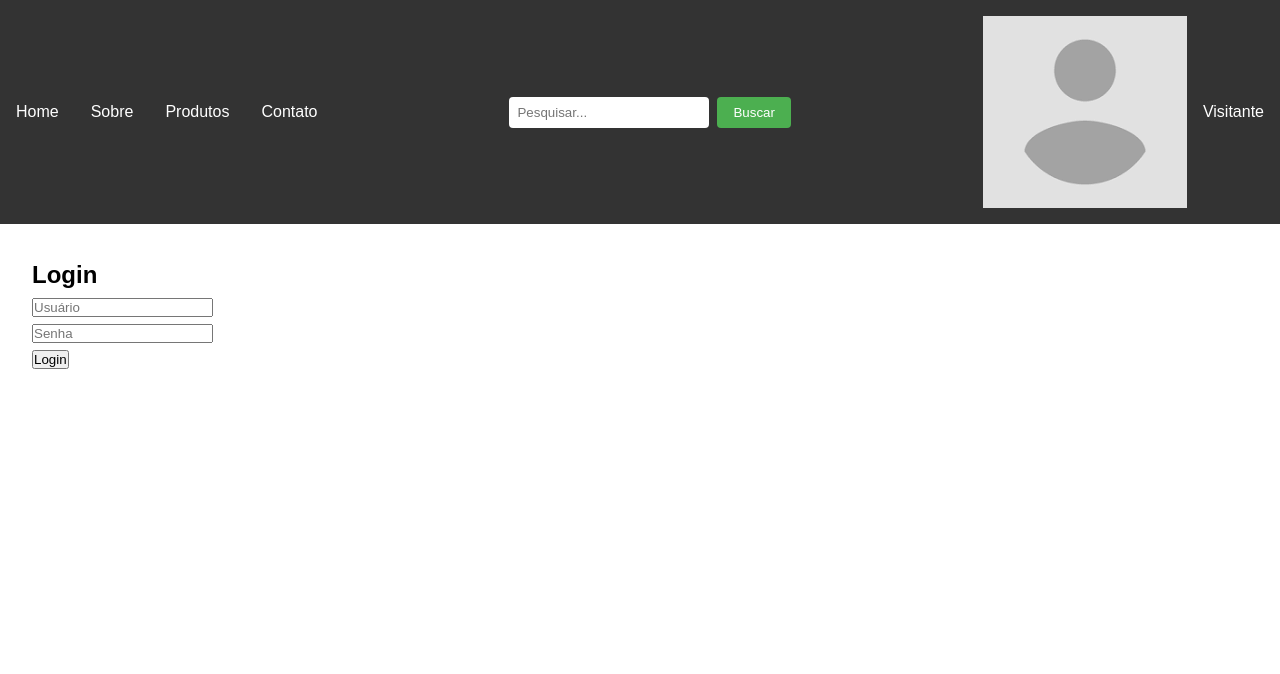
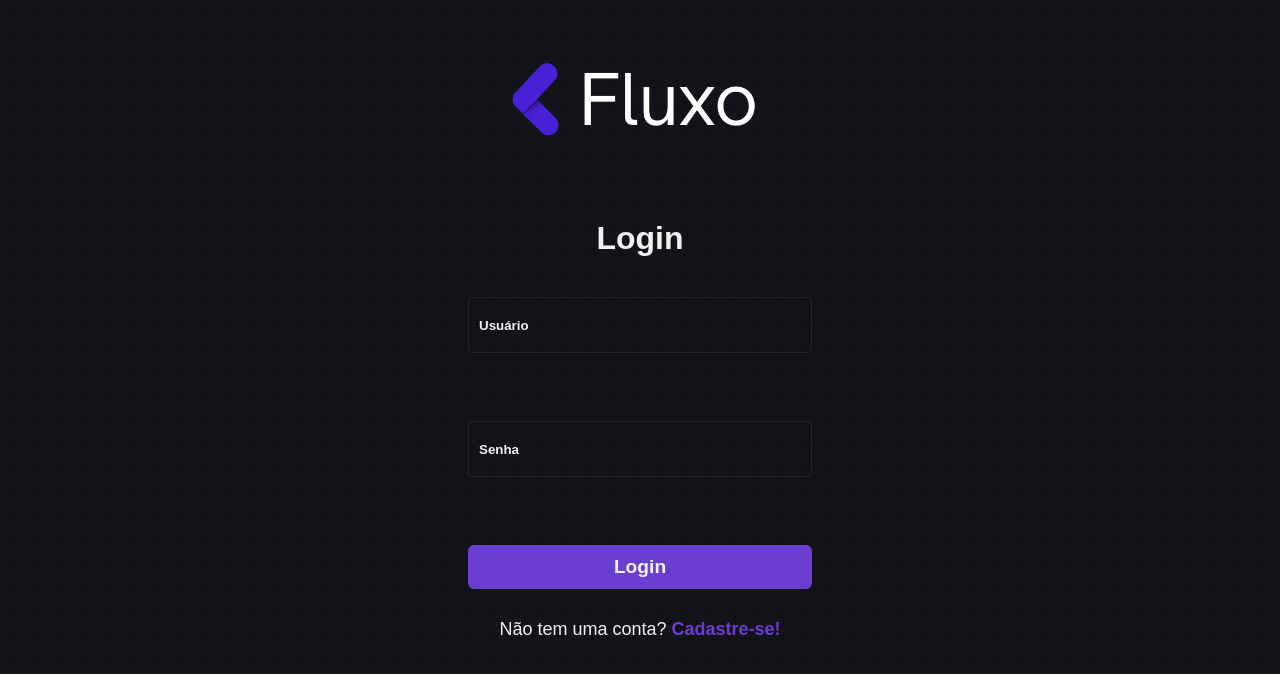
Before and after one commit to guilherme11504/Fluxo-Financial-app, a Django app: template apps/autenticacao/templates/login.html in a window 1280 px wide. Shown: the top 674 px of the page. Run offline with Django 4.2, Linux system fonts and the light colour scheme; the template is opened without the code that fills it, so the values that code supplies are empty; parts of the project's set-up code (start-up, migrations or seed data) failed here and were passed over.

Commit message:
logo  refatorado e telas de login/registro finalizadas

```diff
--- /dev/null
+++ b/apps/autenticacao/static/autenticacao/css/auth_forms.css
@@ -0,0 +1,114 @@
+*{
+    margin: 0;
+    padding: 0;
+    box-sizing: border-box;
+}
+
+body{
+    font-family: Arial, sans-serif;
+    background-color: #121318;
+    background-image:
+      radial-gradient(circle, rgba(255, 255, 255, 0.015) 1px, transparent 1px);
+    background-size: 3px 3px;
+}
+
+.form-container{
+    display: flex;
+    flex-direction: column;
+    justify-content: center;
+    align-items: center;
+}
+
+.form-container h2{
+    margin-bottom: 20px;
+    color: #F1F1F1;
+    font-size: xx-large;
+}
+
+.form-container form{
+    display: flex;
+    flex-direction: column;
+    width: 30%;
+    gap: 20px;
+    padding: 20px;
+
+}
+
+.form-container form input{
+    width: 100%;
+    height: 3.5rem;
+    padding: 10px;
+    margin-bottom: 10px;
+    border: 1px solid;
+    background-color: transparent;
+    border-radius: 4px;
+    font-weight: bold;
+    border-color: #262626;
+}
+
+.form-container form input::placeholder{
+    color: #F1F1F1;
+}
+
+.form-container form input:focus{
+    outline: none;
+    border-color: #6a3ecf;
+}
+
+.form-container span{
+    color: #F1F1F1;
+    font-size: large;
+}
+
+.form-container span a{
+    color: #6a3ecf;
+    text-decoration: none;
+    font-weight: bold;
+    font-size: large;
+}
+
+.form-container form button{
+    width: 100%;
+    padding: 10px;
+    margin-bottom: 10px;
+    border: 1px solid;
+    background-color: #6a3ecf;
+    border-radius: 6px;
+    border-color: transparent;
+    font-weight: bold;
+    color: #F1F1F1;
+    font-size: larger;
+}
+
+button:hover{
+    background-color: #eeeef0;
+}
+
+.form-container form label{
+    color: #F1F1F1;
+}
+
+.logo-container{
+    display: flex;
+    justify-content: center;
+    align-items: center;
+    margin-bottom: 20px;
+    width:100%;
+    max-height: 200px;
+}
+
+img{
+    max-width: 300px;
+    max-height: 300px;
+    padding-right: 1rem;
+}
+
+input:-webkit-autofill,
+input:-webkit-autofill:hover,
+input:-webkit-autofill:focus,
+input:-webkit-autofill:active {
+  transition: background-color 5000s ease-in-out 0s !important;
+  -webkit-text-fill-color: #F1F1F1 !important;
+  box-shadow: 0 0 0 1000px #121318 inset !important;
+  border-color: #262626 !important;
+}
--- /dev/null
+++ b/apps/autenticacao/static/autenticacao/js/register.js
@@ -0,0 +1,15 @@
+document.addEventListener('DOMContentLoaded', function () {
+    const form = document.querySelector('form');
+    const passwordInput = form.querySelector('input[name="senha"]');
+    const confirmPasswordInput = form.querySelector('input[name="confirm-password"]');
+    const msgErro = document.getElementById('msg-erro');
+
+    form.addEventListener('submit', function (event) {
+      msgErro.innerHTML = ''; // limpa antes
+
+      if (passwordInput.value !== confirmPasswordInput.value) {
+        event.preventDefault();
+        msgErro.innerHTML = '<p style="color: red;">Senhas não coincidem. Por favor, verifique.</p>';
+      }
+    });
+  });
--- a/apps/autenticacao/templates/login.html
+++ b/apps/autenticacao/templates/login.html
@@ -1,13 +1,28 @@
-{% extends "base.html" %}
 {% load static %}
-
-{% block title %}Login{% endblock %}
-{% block content %}
-  <h2>Login</h2>
+<!DOCTYPE html>
+<html lang="pt-br">
+<head>
+  <meta charset="UTF-8">
+  <meta name="viewport" content="width=device-width, initial-scale=1.0">
+  <title>Fluxo-Login</title>
+  <link rel="stylesheet" href="{% static 'autenticacao/css/auth_forms.css' %}">
+  <!-- adiciona o favicon -->
+  <link rel="icon" type="image/x-icon" href="{% static 'images/favicon.ico' %}">
+</head>
+<body>
+  <div class="logo-container">
+    <img src="{% static 'images/fluxo_logo.png' %}" alt="Logo" class="img-logo">
+  </div>
+  <div class="form-container">
+    <h2>Login</h2>
   <form method="post">
     {% csrf_token %}
     <input type="text" name="username" placeholder="Usuário"><br>
     <input type="password" name="senha" placeholder="Senha"><br>
     <button type="submit">Login</button>
   </form>
-{% endblock %}
+    <span>Não tem uma conta? <a href="{% url 'register' %}">Cadastre-se!</a></span>
+  </div>
+  <script src="{% static 'autenticacao/js/register.js' %}"></script>
+</body>
+</html>
--- a/core/urls.py
+++ b/core/urls.py
@@ -17,6 +17,9 @@ Including another URLconf
 from django.contrib import admin
 from django.urls import path, include
 from django.shortcuts import redirect
+from django.views.static import serve
+from django.conf import settings
+from django.urls import re_path
 
 urlpatterns = [
     path('admin/', admin.site.urls),
```
Also changed, not shown: apps/autenticacao/static/autenticacao/css/login.css (deleted, +0 -27 lines), apps/autenticacao/static/autenticacao/css/register.css (deleted, +0 -32 lines), apps/autenticacao/templates/register.html (+18 -9 lines), static/images/Fluxo - Logos (5).png (added), static/images/favicon.ico (added), static/images/fluxo_logo.png, static/images/logo_solo.png (added).
